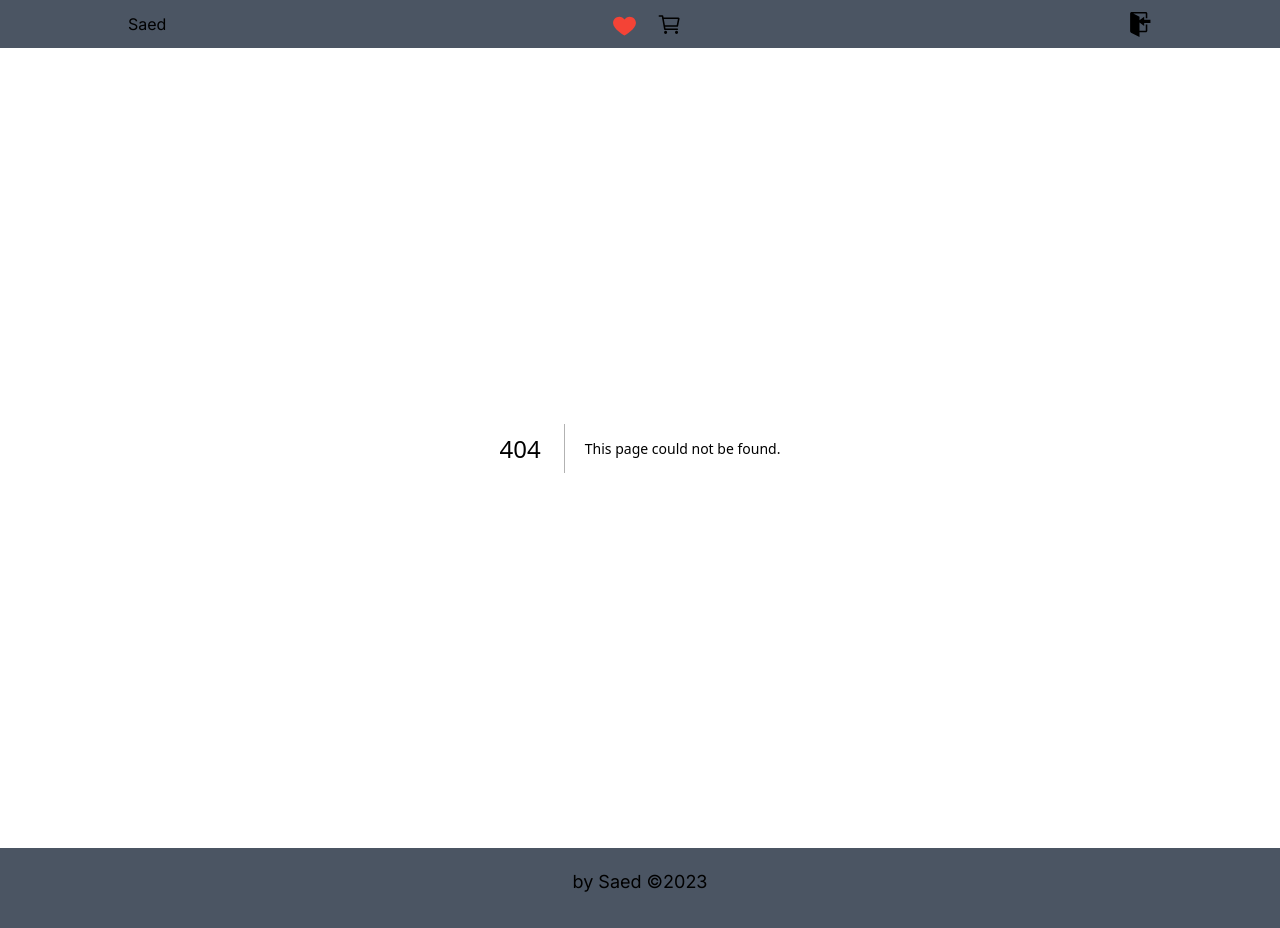
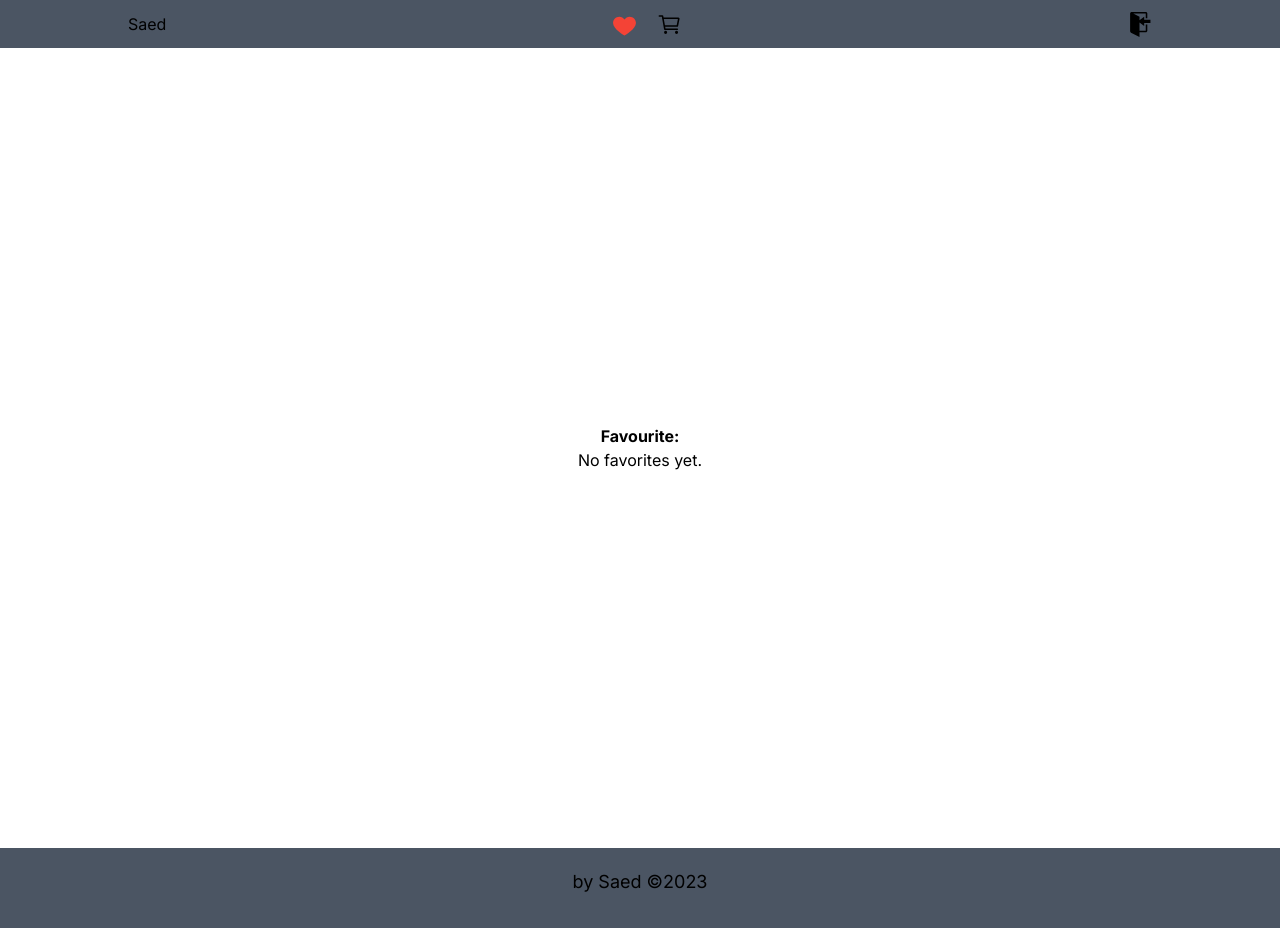
Before and after one commit to Saedddd/E-commerce, a Next.js app: page /Favorite in a window 1280 px wide. Before the commit this address had no page. Built offline with nearby package versions, Linux system fonts and the light colour scheme.

Commit message:
Add favorite page

```diff
--- /dev/null
+++ b/src/app/Favorite/page.tsx
@@ -0,0 +1,27 @@
+'use client'
+
+import { RootState } from "@/shared/lib/redux/store";
+import { useSelector } from "react-redux";
+import { IFavorite } from "./types";
+import FavoriteItem from "@/entities/favoriteItem";
+
+const Favorite = ({ isFavOpen, setIsFavOpen }: IFavorite) => {
+  const cards = useSelector((state: RootState) => state.favReducer);
+
+  return (
+    <div className="flex items-center justify-center h-screen">
+      <div className="">
+        <h4 className="text-center text-black font-bold">Favourite:</h4>
+        {cards && cards.favorite && cards.favorite.length > 0 ? (
+          cards.favorite.map((fav: any) => (
+            <FavoriteItem key={fav.id} id={fav.id} title={fav.title} price={fav.price} image={fav.images[0]} />
+          ))
+        ) : (
+          <p className="text-center text-black">No favorites yet.</p>
+        )}
+      </div>
+    </div>
+  );
+}
+
+export default Favorite;
--- /dev/null
+++ b/src/app/Favorite/types/index.tsx
@@ -0,0 +1,4 @@
+export interface IFav{
+    setIsFavOpen: any;
+    isFavOpen: boolean;
+}
--- a/src/entities/bodyCards/bodyCards.tsx
+++ b/src/entities/bodyCards/bodyCards.tsx
@@ -2,6 +2,9 @@ import Link from 'next/link';
 import React from 'react'
 import { FcLike } from 'react-icons/fc';
 import { IoCartOutline } from 'react-icons/io5';
+import { useDispatch, useSelector } from 'react-redux'
+
+import { addToFav, removeFromFav } from '@/features/FavoriteSlice/FavoriteSlice';
 
 
 
@@ -39,45 +42,43 @@ interface BodyCardsProps {
     }) => {
 
 
+      const dispatch = useDispatch();
+
+      const addToFavorite = () => dispatch(addToFav({ id, title, price, image, brand, rating, desc }));
+
       return (
         <div className='mb-5'>
-
           <div className="max-w-md mx-auto bg-white rounded-xl overflow-hidden shadow-lg w-64 h-96">
             <img className="h-60 bg-white p-5 m-auto" src={image} alt={title} />
             <div className="p-4">
               <div className="">
-
                 <div className="font-bold text-base mb-2">{title}</div>
                 <p className="text-gray-700 text-sm">{brand}</p>
               </div>
-
               <div className="flex justify-between">
-
                 <div className="">
                   <p className="text-gray-700 text-xs">Price: ${price}</p>
                   <p className="text-gray-700 text-xs">Rating: {rating}/5</p>
                 </div>
-
                 <div className="flex justify-end mt-3">
                   <div className="">
-                  <FcLike size={25}/>
+                    {/* Исправлено: вызов addToFavorite в onClick */}
+                    <button onClick={addToFavorite}>
+                      <FcLike size={25} />
+                    </button>
                   </div>
                   <div className="ml-2">
                     <button onClick={() => onAddToCart({ title, image, brand, price, rating, desc, id })}>
-                      <IoCartOutline size={25}/>
+                      <IoCartOutline size={25} />
                     </button>
-
                   </div>
                 </div>
               </div>
-
               <p className="text-gray-700 text-base">{desc}</p>
-
-          </div>
-
             </div>
           </div>
-  )
+        </div>
+      );
 }
 
 export default BodyCards
--- a/src/entities/favoriteItem/FavoriteItem.tsx
+++ b/src/entities/favoriteItem/FavoriteItem.tsx
@@ -1,22 +1,17 @@
-import React from 'react';
-import { FavoriteItem } from '@/';
+import { IFavorite } from "@/entities/favoriteItem/types";
 
-interface FavoriteItemProps {
-  item: FavoriteItem;
-  onRemove: (productId: number) => void;
+const FavoriteItem = ({ id, title, price, image }: IFavorite) => {
+  return (
+    <div className="flex p-4 border-b-2" key={id}>
+      <div className='w-20'>
+        <img src={image} alt={title} />
+      </div>
+      <div className='pl-5'>
+        <p className='text-black'>{title}</p>
+        <p className='text-black font-bold'>Price: {price}$</p>
+      </div>
+    </div>
+  );
 }
 
-const FavoriteItemComponent: React.FC<FavoriteItemProps> = ({ item, onRemove }) => {
-  return (
-    <div>
-      <h3>{item.title}</h3>
-      <p>Price: ${item.price}</p>
-      <p>Brand: {item.brand}</p>
-      <p>Rating: {item.rating}</p>
-      <p>Description: {item.desc}</p>
-      <button onClick={() => onRemove(item.id)}>Remove from Favorites</button>
-    </div>
-  );
-};
-
-export default FavoriteItemComponent;
+export default FavoriteItem;
--- /dev/null
+++ b/src/entities/favoriteItem/index.tsx
@@ -0,0 +1,2 @@
+import FavoriteItem from "./FavoriteItem";
+export default FavoriteItem;
--- /dev/null
+++ b/src/entities/favoriteItem/types/index.tsx
@@ -0,0 +1,6 @@
+export interface IFavorite{
+    id: number;
+    title:string;
+    price:number;
+    image:string;
+}
--- a/src/features/FavoriteSlice/FavoriteSlice.ts
+++ b/src/features/FavoriteSlice/FavoriteSlice.ts
@@ -1,39 +1,26 @@
 
-import { createSlice, PayloadAction } from '@reduxjs/toolkit';
-import { RootState } from '@reduxjs/toolkit/query';
+import { PayloadAction, createSlice } from "@reduxjs/toolkit";
 
-
-export interface FavoriteItem {
-  id: number;
-  title: string;
-  price: number;
-  brand: string;
-  rating: number;
-  desc: string;
+interface FavoriteState {
+  favorite: any[];
 }
-
-export interface FavoritesState {
-  favoriteItems: FavoriteItem[];
-}
-
-const initialState: FavoritesState = {
-  favoriteItems: [],
+const initialState: FavoriteState = {
+  favorite: [],
 };
 
-const favoritesSlice = createSlice({
-  name: 'favorites',
+const favoriteSlice = createSlice({
+  name: 'favorite',
   initialState,
   reducers: {
-    addToFavorites: (state, action: PayloadAction<FavoriteItem>) => {
-      state.favoriteItems.push(action.payload);
+    addToFav: (state, action: PayloadAction<any>) => {
+      state.favorite.push(action.payload);
     },
-    removeFromFavorites: (state, action: PayloadAction<number>) => {
-      state.favoriteItems = state.favoriteItems.filter((item) => item.id !== action.payload);
+    removeFromFav: (state, action: PayloadAction<number>) => {
+      state.favorite = state.favorite.filter((obj) => obj.id !== action.payload);
     },
   },
 });
 
-export const { addToFavorites, removeFromFavorites } = favoritesSlice.actions;
-export const favoritesReducer = favoritesSlice.reducer;
+export const { addToFav, removeFromFav } = favoriteSlice.actions;
 
-export const selectFavoriteItems = (state: RootState) => state.favorites.favoriteItems;
+export const favReducer = favoriteSlice.reducer;
--- /dev/null
+++ b/src/features/FavoriteSlice/types/index.tsx
@@ -0,0 +1,3 @@
+export interface FavoriteState {
+    favorite: any[];
+  }
--- a/src/shared/lib/redux/store.tsx
+++ b/src/shared/lib/redux/store.tsx
@@ -4,11 +4,13 @@ import { configureStore } from '@reduxjs/toolkit';
 import { setupListeners } from '@reduxjs/toolkit/query/react';
 import { cardsApi } from '@/shared/api/cardsApiSlice';
 import { cartReducer, CartState } from "../../../features/AddToCart/cartSlice"
+import { favReducer } from '@/features/FavoriteSlice/FavoriteSlice';
 
 
 export const store = configureStore({
   reducer: {
     cart: cartReducer,
+    favorite: favReducer,
     [cardsApi.reducerPath]: cardsApi.reducer,
   },
   middleware: (getDefaultMiddleware) => getDefaultMiddleware().concat(cardsApi.middleware),
@@ -17,6 +19,7 @@ export const store = configureStore({
 setupListeners(store.dispatch);
 
 export type RootState = {
+  favReducer: any;
   cart: CartState;
   [cardsApi.reducerPath]: ReturnType<typeof cardsApi.reducer>;
 };
--- a/src/widgets/catalog/catalog.tsx
+++ b/src/widgets/catalog/catalog.tsx
@@ -15,7 +15,7 @@ const Catalog = () => {
   const [searchTerm, setSearchTerm] = useState<string>('');
   const { data, error, isLoading } = useGetCardsQuery({page:page, limit:16});
   const pages = [1, 2, 3, 4, 5];
-  const isLastPage = page === pages[pages.length - 1];
+
 
 
   const dispatch = useDispatch();
```
Lines whose indentation alone changed are shown as unchanged.
